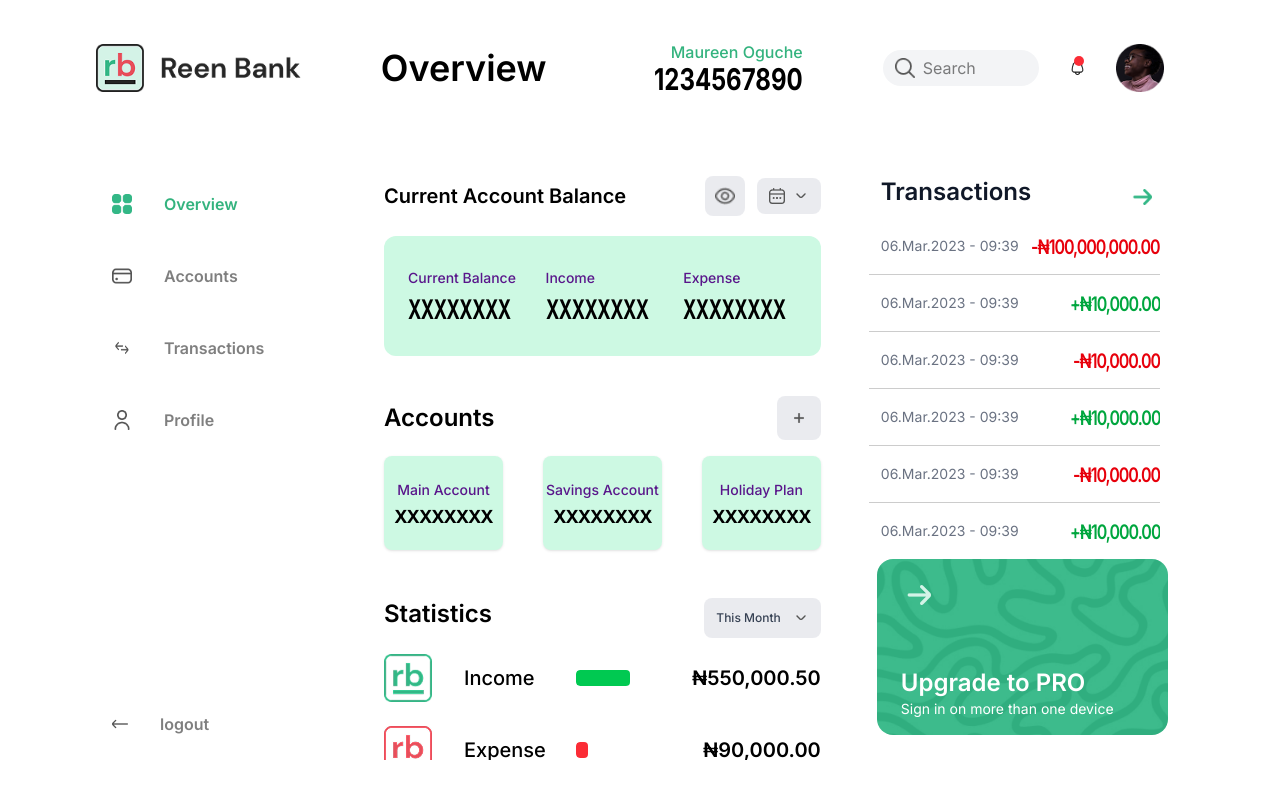
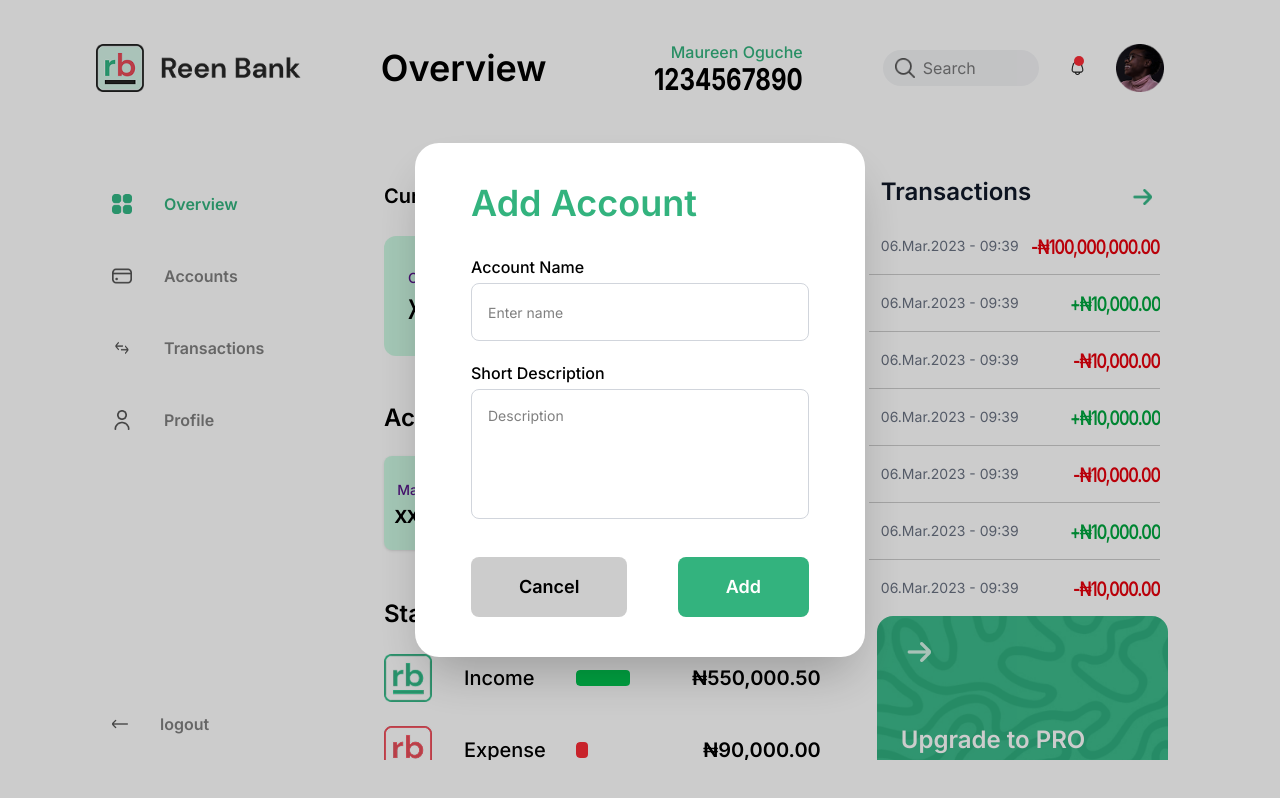
Before and after one commit to Emma-306/ReenBank-WebApp, a React (Vite) app: page /dashboard in a window 1280 px wide. Both pictures are taken after a click on the button 798 px from the left and 418 px from the top of the page. Built offline with nearby package versions, Linux system fonts and the light colour scheme; data requests are answered from the project's data file.

Commit message:
Updates on AddAccountModal

```diff
--- /dev/null
+++ b/src/components/Dashboard/AddAccountModal.jsx
@@ -0,0 +1,62 @@
+import { useState } from "react";
+
+export const AddAccountModal = ({ onClose }) => {
+  const [step, setStep] = useState(1);
+
+  return (
+    <div className="fixed inset-0 bg-black/20 flex items-center justify-center z-50 px-4">
+      <div className="bg-white w-full max-w-[450px] min-h-[360px] rounded-3xl shadow-2xl px-14 py-10 relative">
+        {step === 1 && (
+          <>
+            <p className="text-[#33B37E] text-3xl sm:text-4xl text-left font-semibold mb-8">
+              Add Account
+            </p>
+
+            <label htmlFor="accountName" className="block font-medium mb-1">
+              Account Name
+            </label>
+
+            <input
+              type="text"
+              id="accountName"
+              className="border border-gray-300 rounded-lg py-4 px-4 focus:outline-none focus:ring-2 focus:ring-[#33B37E] w-full placeholder:text-sm"
+              placeholder="Enter name"
+            />
+
+            <label
+              htmlFor="shortDescription"
+              className="block font-medium mb-1 mt-5"
+            >
+              Short Description
+            </label>
+
+            <textarea
+              id="shortDescription"
+              rows={4}
+              className="border border-gray-300 rounded-lg py-4 px-4 focus:outline-none focus:ring-2 focus:ring-[#33B37E] w-full placeholder:text-sm resize-none"
+              placeholder="Description"
+            />
+
+            <div className="w-full mt-8 flex flex-col sm:flex-row justify-between gap-4">
+              <button
+                className="bg-black/20 text-black text-lg py-4 px-12 rounded-lg font-semibold hover:bg-black/30 focus:outline-none focus:ring-2 focus:ring-[#33B37E] cursor-pointer w-full sm:w-auto"
+                onClick={onClose}
+              >
+                Cancel
+              </button>
+
+              <button
+                className="bg-[#33B37E] text-white text-lg py-4 px-12 rounded-lg font-semibold hover:bg-[#2a9d6a] focus:outline-none focus:ring-2 focus:ring-[#33B37E] cursor-pointer w-full sm:w-auto"
+                onClick={() => setStep(2)}
+              >
+                Add
+              </button>
+            </div>
+          </>
+        )}
+
+        {step === 2 && <>{/* Step 2 content goes here */}</>}
+      </div>
+    </div>
+  );
+};
--- a/src/components/Dashboard/Overview.jsx
+++ b/src/components/Dashboard/Overview.jsx
@@ -2,10 +2,12 @@ import { useEffect, useState } from "react";
 import { assets } from "../../assets/assets";
 import { AccountSummary } from "./AccountSummary";
 import { TransactionsOverview } from "./TransactionsOverview";
+import { AddAccountModal } from "./AddAccountModal";
 
 export const Overview = () => {
   const [showBalance, setShowBalance] = useState(true);
   const [accountSummary, setAccountSummary] = useState(null);
+  const [ showAddAccountModal, setShowAddAccountModal ] = useState(false);
 
   useEffect(() => {
     const fetchAccountSummary = async () => {
@@ -123,7 +125,7 @@ export const Overview = () => {
         <div className="flex justify-between items-center mt-10">
           <p className="font-semibold text-xl sm:text-2xl">Accounts</p>
 
-          <button className="p-3 bg-gray-200/80 rounded-lg hover:bg-gray-300 transition cursor-pointer">
+          <button className="p-3 bg-gray-200/80 rounded-lg hover:bg-gray-300 transition cursor-pointer" onClick={() => setShowAddAccountModal(true)}>
             <img
               src={assets.plus}
               alt="add account"
@@ -210,6 +212,7 @@ export const Overview = () => {
           </div>
         </div>
       </div>
+      { showAddAccountModal && (<AddAccountModal onClose={() => setShowAddAccountModal(false)} />) }
     </div>
   );
 };
--- a/src/components/Dashboard/TransactionsOverview.jsx
+++ b/src/components/Dashboard/TransactionsOverview.jsx
@@ -1,4 +1,5 @@
 import { assets } from "../../assets/assets";
+import { useNavigate } from "react-router-dom";
 
 const dummyTransactions = [
   { id: 1, name: "Oluwaben Jaminnnnnnnnnnn", date: "06.Mar.2023", time: "09:39", amount: -100000000 },
@@ -7,9 +8,11 @@ const dummyTransactions = [
   { id: 4, name: "Oluwaben Jamin", date: "06.Mar.2023", time: "09:39", amount: 10000 },
   { id: 5, name: "Oluwaben Jamin", date: "06.Mar.2023", time: "09:39", amount: -10000 },
   { id: 6, name: "Oluwaben Jamin", date: "06.Mar.2023", time: "09:39", amount: 10000 },
+  { id: 7, name: "Oluwaben Jamin", date: "06.Mar.2023", time: "09:39", amount: -10000 },
 ];
 
 export const TransactionsOverview = () => {
+  const navigate = useNavigate();
   const formatAmount = (amount) => {
     const formatted = new Intl.NumberFormat("en-NG", {
       style: "currency",
@@ -25,7 +28,7 @@ export const TransactionsOverview = () => {
 
       <div className=" pl-3 flex items-center justify-between">
         <h2 className="text-2xl font-semibold text-gray-900 mb-2.5">Transactions</h2>
-        <img src={assets.arrowRight} alt="arrow" className="w-8 h-8" />
+        <img src={assets.arrowRight} alt="arrow" className="w-8 h-8 cursor-pointer" onClick={() => navigate("/dashboard/transactions")} />
       </div>
 
       <div className="flex-1 overflow-y-auto">
```
